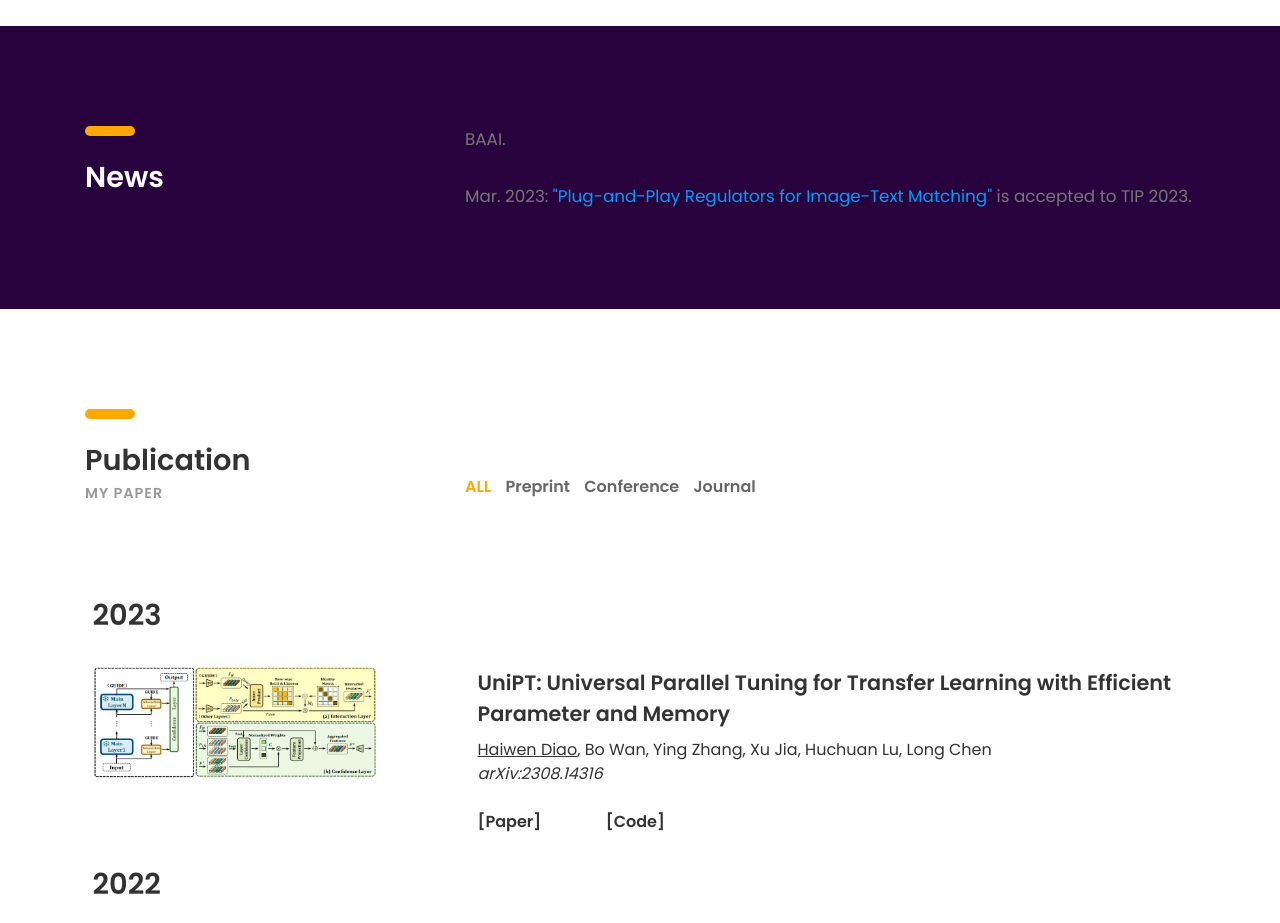
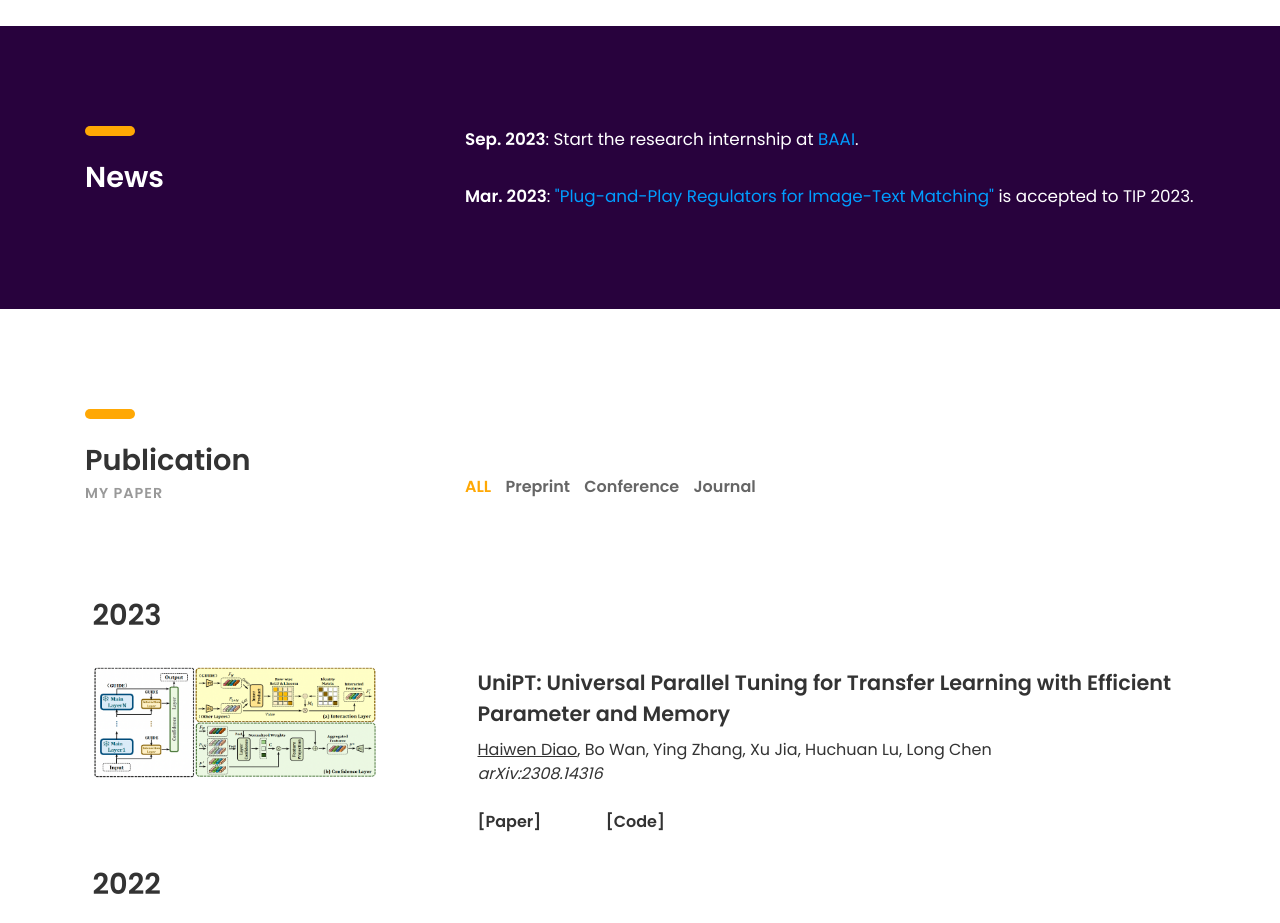
Before and after one commit to Paranioar/Paranioar.github.io, a plain HTML site: page index.html in a window 1280 px wide. Shown: the part 1100-2023 px from the top of the page. Drawn offline with Linux system fonts and the light colour scheme; files whose address does not match are found by name.

Commit message:
Update index.html

```diff
--- a/index.html
+++ b/index.html
@@ -136,10 +136,10 @@
 					</div>
 				</div><!-- col-sm-4 -->
 				<div class="col-sm-8">
-					<p class="margin-b-30" style="color:white“>
+					<p class="margin-b-30" style="color:white">
 						<b>Sep. 2023</b>: Start the research internship at <a href="https://www.baai.ac.cn/english.html" style="color:#009dff;">BAAI</a>.
 					</p>
-					<p class="margin-b-30" style="color:white“>
+					<p class="margin-b-30" style="color:white">
 						<b>Mar. 2023</b>: <a href="https://arxiv.org/abs/2303.13371" style="color:#009dff;">"Plug-and-Play Regulators for Image-Text Matching"</a> is accepted to TIP 2023.
 					</p>
 				</div><!-- col-sm-8 -->
```
